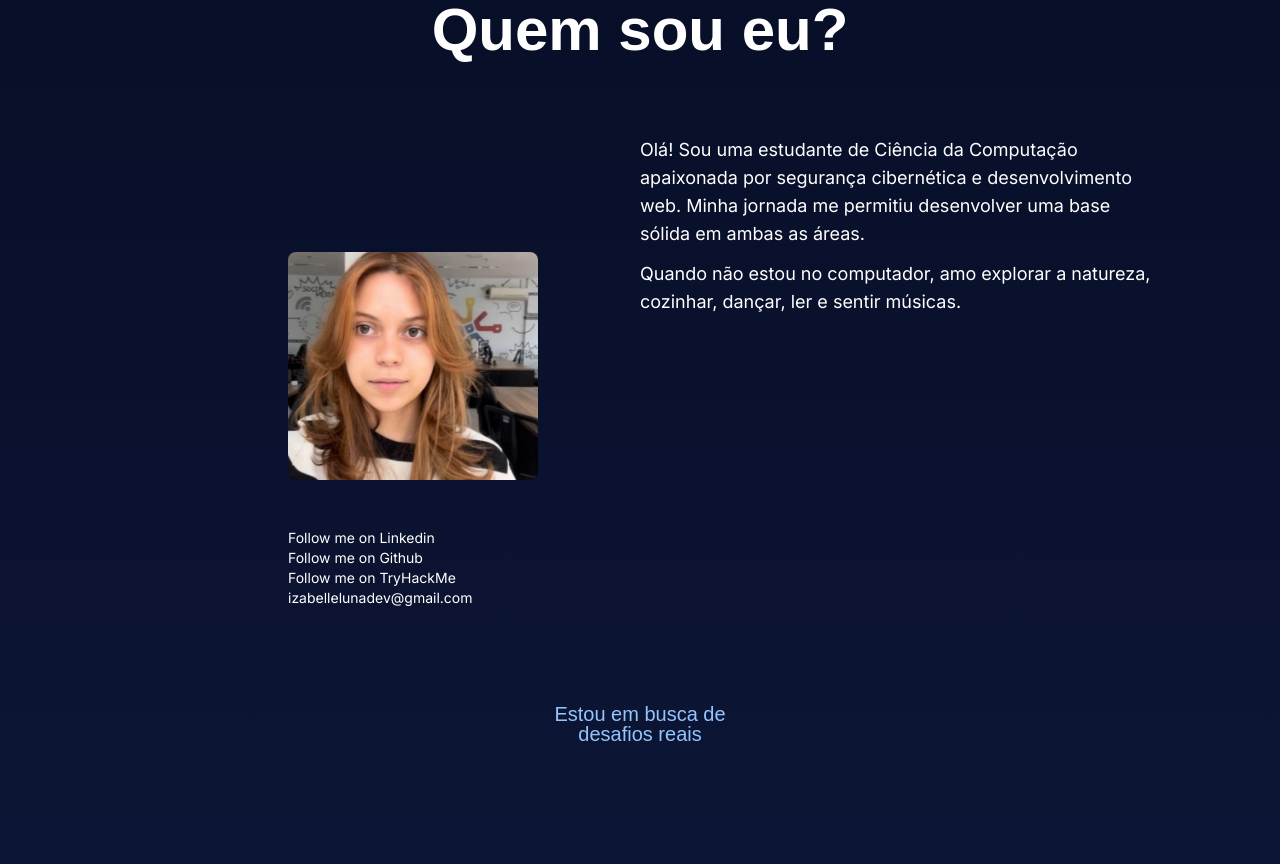
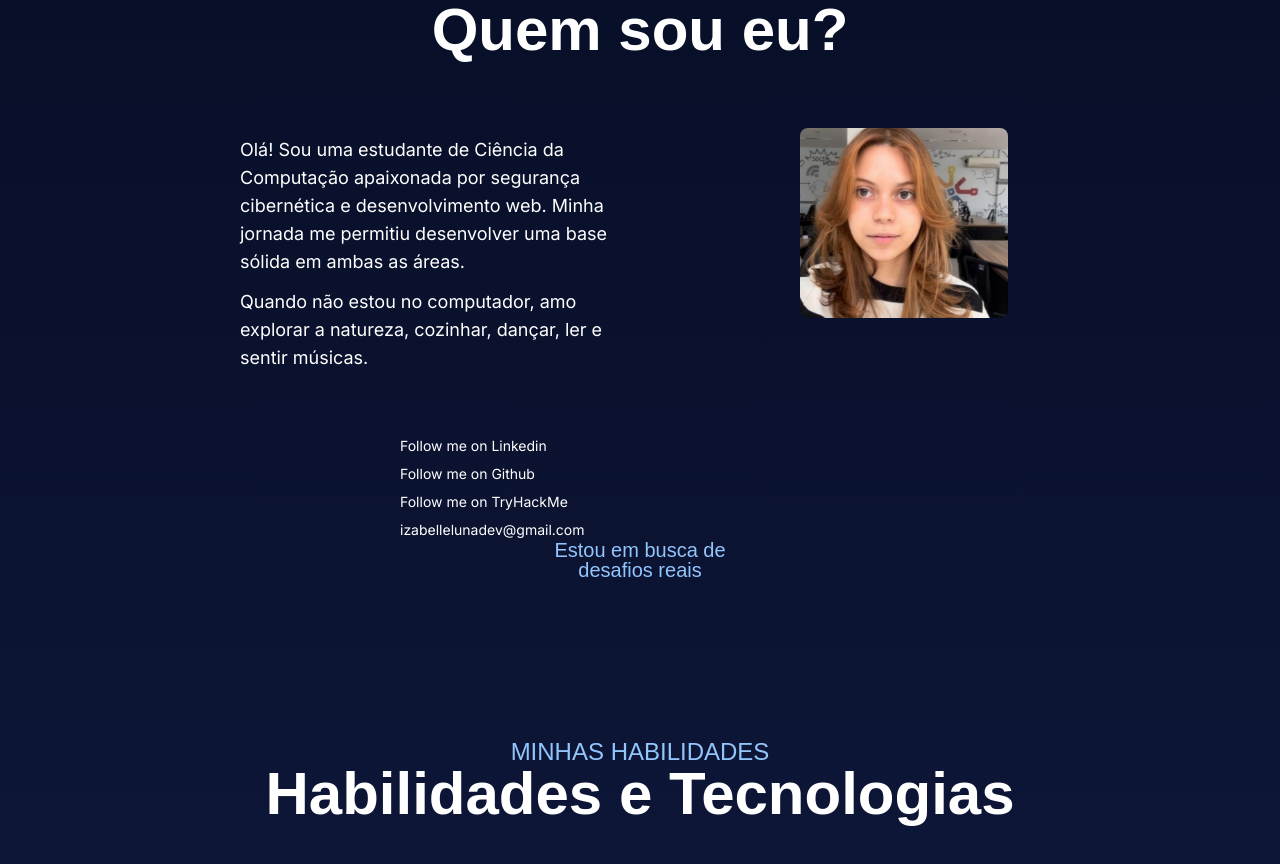
Before and after one commit to zabeluna/my-blog, a Next.js app: page / in a window 1280 px wide. Shown: the part 1080-1944 px from the top of the page. Built offline with nearby package versions, Linux system fonts and the light colour scheme; a web font is replaced by a local one.

Commit message:
hotfix: links

```diff
--- a/components/lp-sections/whoami.tsx
+++ b/components/lp-sections/whoami.tsx
@@ -3,6 +3,12 @@ import Image from "next/image";
 const WhoAmI = () => {
     return (
         <>
+        <div className="flex-auto">
+            <div className="mx-auto w-full max-w-7xl lg:px-8">
+                <div className="mx-auto w-full max-w-7xl lg:px-8">
+                    <div className="relative px-4 sm:px-8 lg:px-12">
+                        <div className="mx-auto max-w-2xl lg:max-w-5xl">
+
         <div></div>
         <div className="flex flex-col items-center justify-center md:flex-row">
                         <Image
@@ -27,16 +33,6 @@ const WhoAmI = () => {
 
             <div className="grid grid-cols-1 gap-y-5 lg:grid-cols-2 lg:grid-rows-[auto_1fr] lg:gap-y-12">
 
-            <div className="mt-16 sm:mt-32 sm:px-8 ml-32 md:pr-1">
-                        <Image
-                            src="/foto.png"
-                            width={250}
-                            height={500}
-                            alt="Picture of the author"
-                            className="rounded-lg"
-
-                        />
-                    </div>
 
                 <p className="text-justify-left text-lg mt-3">
                     Olá! Sou uma estudante de Ciência da Computação apaixonada por
@@ -48,27 +44,45 @@ const WhoAmI = () => {
                     natureza, cozinhar, dançar, ler e sentir músicas.</p>
 
                 </p>
-                <div>
 
-                    <div className="lg:pl-40 pb-24">
 
-                             <div className="text-sm">
-        <a href="https://www.linkedin.com/in/izabelle-luna-248b33196/" target="_blank" rel="noopener noreferrer">
+
+            <div>
+                <div className="lg:mt-1 sm:mt-32 sm:px-8 ml-32 mb-8">
+                        <Image
+                            src="/foto.png"
+                            width={250}
+                            height={500}
+                            alt="Picture of the author"
+                            className="rounded-lg"
+
+                        />
+                        </div>
+                    </div>
+
+
+                    <div className="lg:pl-40 text-sm">
+                        <ul>
+                            <li className="mt-4 flex"><a href="https://www.linkedin.com/in/izabelle-luna-248b33196/" target="_blank" rel="noopener noreferrer">
             Follow me on Linkedin
-        </a>
-        <br />
+        </a></li>
+
+
+        <li className="mt-2 flex">
         <a href="https://github.com/zabeluna" target="_blank" rel="noopener noreferrer">
             Follow me on Github
-        </a>
-        <br />
-        <a href="https://tryhackme.com/p/rabbitnuna" target="_blank" rel="noopener noreferrer">
+        </a></li>
+
+
+        <li className="mt-2 flex"><a href="https://tryhackme.com/p/rabbitnuna" target="_blank" rel="noopener noreferrer">
             Follow me on TryHackMe
-        </a>
-        <br />
-        <a href="mailto:izabellelunadev@gmail.com">
+        </a></li>
+
+        <li className="mt-2 flex"><a href="mailto:izabellelunadev@gmail.com">
             izabellelunadev@gmail.com
-        </a>
-    </div>
+        </a></li>
+
+    </ul>
 
                     </div>
                 </div>
@@ -82,6 +96,13 @@ const WhoAmI = () => {
                     desafios reais
                 </p>
             </div>
+
+
+            </div>
+            </div>
+            </div>
+            </div>
+
         </>
     )
 }
```
